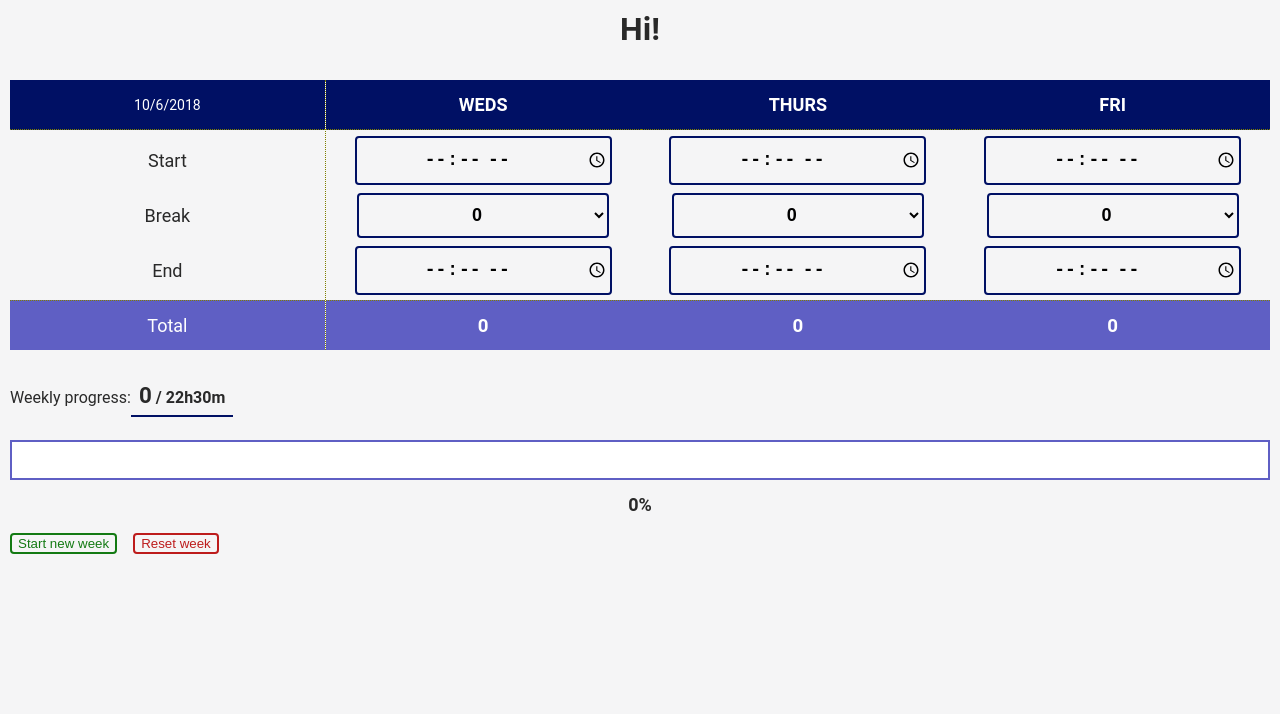
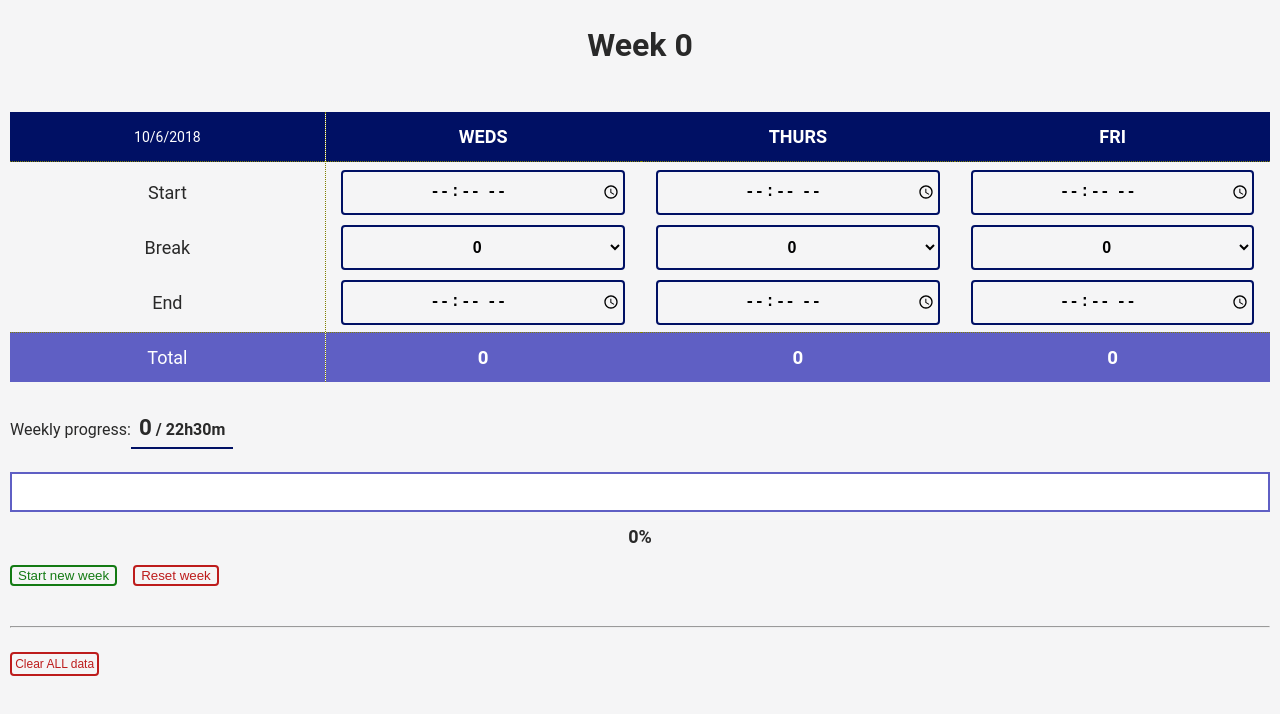
Before and after one commit to guywuy/sheaf-time-logger, a React (Create React App) app: page / in a window 1280 px wide. Shown: the top 714 px of the page. Built offline with nearby package versions, Linux system fonts and the light colour scheme.

Commit message:
Added ability to see previous weeks and also to clear all data

```diff
--- a/src/App.js
+++ b/src/App.js
@@ -8,6 +8,8 @@ class App extends Component {
 
     this.state = {
       currentWeek: 0,
+      displayWeek: 0,
+      showClearConfirmation: false,
       weeklyRequiredTotalMinutes: 60 * 22.5,
       weeklyTotalProgress: 0,
       weeks: {},
@@ -17,6 +19,11 @@ class App extends Component {
     this.handleTimeChange = this.handleTimeChange.bind(this);
     this.resetWeek = this.resetWeek.bind(this);
     this.startNewWeek = this.startNewWeek.bind(this);
+    this.viewCurrentWeek = this.viewCurrentWeek.bind(this);
+    this.viewPreviousWeek = this.viewPreviousWeek.bind(this);
+    this.showClearConfirmation = this.showClearConfirmation.bind(this);
+    this.cancelClearAllData = this.cancelClearAllData.bind(this);
+    this.confirmClearAllData = this.confirmClearAllData.bind(this);
   }
 
   saveStateToLocalStorage() {
@@ -50,11 +57,13 @@ class App extends Component {
   startNewWeek(){
     this.setState({
       currentWeek: this.state.currentWeek + 1,
+      displayWeek: this.state.currentWeek + 1,
       weeks: {
         ...this.state.weeks,
         [this.state.currentWeek]: {
           ...this.state.time,
-          dateSaved: new Date().toLocaleDateString()
+          dateSaved: new Date().toLocaleDateString(),
+          weeklyTotalProgress: this.state.weeklyTotalProgress
         }
       },
       time: {},
@@ -80,7 +89,6 @@ class App extends Component {
     this.setState({
       weeklyTotalProgress : totalForTheWeek
     });
-
   }
 
   handleTimeChange(ev) {
@@ -157,6 +165,42 @@ class App extends Component {
     }, this.updateWeeklyProgress())
   }
 
+  showClearConfirmation(){
+    this.setState({
+      showDeleteConfirmation: true
+    })
+  }
+
+  cancelClearAllData(){
+    this.setState({
+      showDeleteConfirmation: false
+    })
+  }
+
+  confirmClearAllData(){
+    this.setState({
+      currentWeek: 0,
+      displayWeek: 0,
+      showDeleteConfirmation: false,
+      weeklyRequiredTotalMinutes: 60 * 22.5,
+      weeklyTotalProgress: 0,
+      weeks: {},
+      time: {}
+    })
+  }
+
+  viewCurrentWeek(){
+    this.setState({
+      displayWeek: this.state.currentWeek
+    })
+  }
+
+  viewPreviousWeek(){
+    this.setState({
+      displayWeek: this.state.displayWeek > 0 ? this.state.displayWeek - 1 : this.state.displayWeek
+    })
+  }
+
   componentDidMount() {
     this.hydrateStateWithLocalStorage();
 
@@ -179,13 +223,30 @@ class App extends Component {
   }
 
   render() {
+
+    const hasPreviousWeek = this.state.displayWeek > 0;
+    const isCurrentWeek = this.state.currentWeek === this.state.displayWeek;
+    const timeObject = isCurrentWeek ? this.state.time : this.state.weeks[this.state.displayWeek];
+
     return (
       <div className="app">
         <header className="header">
-          <h1 className="header__title">Hi!</h1>
+          { hasPreviousWeek &&
+            <button id="button--view-previous" onClick={ this.viewPreviousWeek }>&lt;</button>
+          }
+          <div className="header__title">
+            <h1>Week { this.state.displayWeek }</h1>
+            { !isCurrentWeek &&
+              <small>Current week: { this.state.currentWeek }</small>
+            }
+          </div>
+
+          { !isCurrentWeek &&
+            <button id="button--view-current" onClick={ this.viewCurrentWeek }>Back to current week</button>
+          }
         </header>
 
-
+        { isCurrentWeek &&
         <section className="timelog">
 
           <div className="timelog__leftcol">
@@ -202,23 +263,64 @@ class App extends Component {
           whichDay='weds'
           timeValue={this.state.time.weds}
           onChange={this.handleTimeChange}
+          disabled={false}
           />
 
           <Day
           whichDay='thurs'
           timeValue={this.state.time.thurs}
           onChange={this.handleTimeChange}
+          disabled={false}
           />
 
           <Day
           whichDay='fri'
           timeValue={this.state.time.fri}
           onChange={this.handleTimeChange}
+          disabled={false}
           />
 
         </section>
+        }
 
+        { !isCurrentWeek &&
+        <section className="timelog timelog--past">
 
+          <div className="timelog__leftcol">
+            <div>
+              <p>{ timeObject.dateSaved }</p>
+            </div>
+            <h2>Start</h2>
+            <h2>Break</h2>
+            <h2>End</h2>
+            <h2>Total</h2>
+          </div>
+
+          <Day
+          whichDay='weds'
+          timeValue={this.state.time.weds}
+          onChange={this.handleTimeChange}
+          disabled={true}
+          />
+
+          <Day
+          whichDay='thurs'
+          timeValue={this.state.time.thurs}
+          onChange={this.handleTimeChange}
+          disabled={true}
+          />
+
+          <Day
+          whichDay='fri'
+          timeValue={this.state.time.fri}
+          onChange={this.handleTimeChange}
+          disabled={true}
+          />
+
+        </section>
+        }
+
+        { isCurrentWeek &&
           <section className="progress">
           <p>
           Weekly progress:
@@ -242,9 +344,46 @@ class App extends Component {
 
             <button id="button--new-week" onClick={ this.startNewWeek }>Start new week</button>
             <button id="button--reset" onClick={ this.resetWeek }>Reset week</button>
+
           </section>
+        }
 
+        { !isCurrentWeek &&
+          <section className="progress">
+            <p>
+              Weekly progress:
+              <strong className="progress__time">
+                <span>
 
+                {timeObject.weeklyTotalProgress === 0 ? '0' : utils.formatMinutesAsString(timeObject.weeklyTotalProgress)}</span> / {utils.formatMinutesAsString(this.state.weeklyRequiredTotalMinutes)}
+              </strong>
+            </p>
+            <label htmlFor="weekly-progress" className="progress__label">Weekly progress</label>
+
+            <progress
+              className={ timeObject.weeklyTotalProgress >= this.state.weeklyRequiredTotalMinutes ? "progress__bar progress__bar--complete" : "progress__bar" }
+              name="weekly-progress"
+              max={this.state.weeklyRequiredTotalMinutes}
+              value={timeObject.weeklyTotalProgress}
+              >
+              {timeObject.weeklyTotalProgress}
+            </progress>
+            <p className="progress__bar-label">{ Math.round(timeObject.weeklyTotalProgress * 100 / this.state.weeklyRequiredTotalMinutes) }%</p>
+          </section>
+        }
+        <hr/>
+        { !this.state.showDeleteConfirmation &&
+          <button id="button--delete-all"
+          onClick={this.showClearConfirmation}>Clear ALL data</button>
+        }
+        { this.state.showDeleteConfirmation &&
+        <div>
+          <button id="button--delete-all-cancel"
+          onClick={this.cancelClearAllData}>NO!</button>
+          <button id="button--delete-all-confirm"
+          onClick={this.confirmClearAllData}>REALLY?!?!</button>
+        </div>
+        }
       </div>
     );
   }
--- a/src/Day.js
+++ b/src/Day.js
@@ -4,7 +4,8 @@ import * as utils from "./utils";
 export const Day = ({
   whichDay,
   timeValue,
-  onChange
+  onChange,
+  disabled
 }) => {
 
   const breakTimeOptions = [0, 5, 10, 15, 20, 25, 30, 35, 40, 45, 50, 55, 60];
@@ -23,6 +24,7 @@ export const Day = ({
           data-period="start"
           value={(timeValue && timeValue.start) ? timeValue.start : ''}
           onChange={onChange}
+          disabled = { disabled }
           />
       </div>
 
@@ -34,6 +36,7 @@ export const Day = ({
           data-period="break"
           value={(timeValue && timeValue.break) ? timeValue.break : 0}
           onChange={onChange}
+          disabled = { disabled }
         >
           { breakTimeOptions.map((option, i) => {
             return (
@@ -54,6 +57,7 @@ export const Day = ({
           data-period="end"
           value={(timeValue && timeValue.end) ? timeValue.end : ''}
           onChange={onChange}
+          disabled = { disabled }
           />
       </div>
 
--- a/src/index.css
+++ b/src/index.css
@@ -10,14 +10,26 @@ body {
 h1, h2, h3, h4, h5 {
   margin: 0;
 }
-header {
+.header {
   margin-bottom: 2rem;
   text-align: center;
+  display: flex;
+  justify-content: center;
+  align-items: center;
+  height: 70px;
+}
+.header__title {
+  flex-grow: 1;
+  color: #292929
 }
 
 .timelog {
   display: flex;
   margin-bottom: 2rem;
+}
+
+.timelog--past {
+  background: rgba(245, 197, 136, 0.4);
 }
 
 .timelog>* {
@@ -37,6 +49,9 @@ header {
   border-top: 1px dotted olive;
   background: #5f5fc4;
   color: white;
+}
+.timelog--past>*>*:last-child {
+  background: #6d421d;
 }
 .timelog>*>* {
   display: flex;
@@ -66,15 +81,25 @@ header {
 
 .day input,
 .day select {
-  width: 80%;
+  width: 90%;
   height: 90%;
   text-align: center;
   background: none;
   border: 2px solid #001064;
   border-radius: 4px;
-  font-size: 18px;
+  font-size: 16px;
   margin: 0 auto;
   font-weight: bold;
+  box-sizing: border-box;
+}
+input::-webkit-inner-spin-button {
+  -webkit-appearance: none;
+}
+
+.day input:disabled,
+.day select:disabled {
+  border: 2px solid #9e9e9e;
+  background: rgba(245, 197, 136, 0.4);
 }
 
 .progress__label {
@@ -125,6 +150,7 @@ header {
   border-radius: 4px;
   color: #137a13;
   margin-right: 1rem;
+  margin-bottom: 2rem;
 }
 
 #button--reset {
@@ -132,4 +158,56 @@ header {
   border: 2px solid #bd1c1c;
   border-radius: 4px;
   color: #bd1c1c;
+  margin-bottom: 2rem;
 }
+
+#button--view-previous {
+  background: none;
+  border: 2px solid #001064;
+  border-radius: 4px;
+  color: #001064;
+  font-size: 2rem;
+  padding: 0.5rem;
+}
+
+#button--view-current {
+  background: none;
+  border: 2px solid #137a13;
+  border-radius: 4px;
+  color: #137a13;
+  font-size: 14px;
+  padding: 0.5rem;
+  font-weight: bold;
+  width: 80px
+}
+
+#button--delete-all {
+  background: none;
+  border: 2px solid #bd1c1c;
+  border-radius: 4px;
+  color: #bd1c1c;
+  font-size: 12px;
+  padding: 0.2rem;
+  margin-top: 1rem;
+}
+
+#button--delete-all-confirm {
+  background: none;
+  border: 2px solid #bd1c1c;
+  border-radius: 4px;
+  color: #bd1c1c;
+  font-size: 12px;
+  padding: 0.5rem;
+  margin: 1rem 1rem 0 0;
+}
+
+#button--delete-all-cancel {
+  background: none;
+  border: 2px solid #137a13;
+  border-radius: 4px;
+  background: #137a13;
+  color: #fff;
+  font-size: 14px;
+  padding: 0.5rem;
+  margin: 1rem 1rem 0 0;
+}
```
Also changed, not shown: public/index.html (+1 -17 lines), 1 other file (tests, documents, lock files or other folders). Lines whose indentation alone changed are shown as unchanged.
